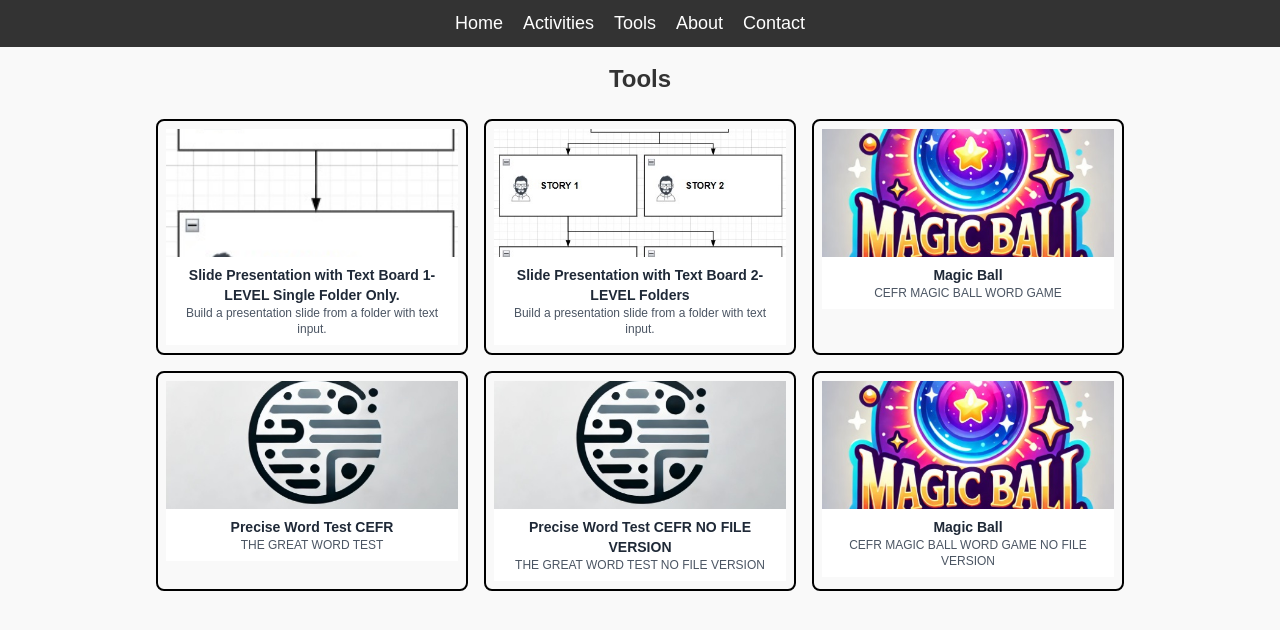
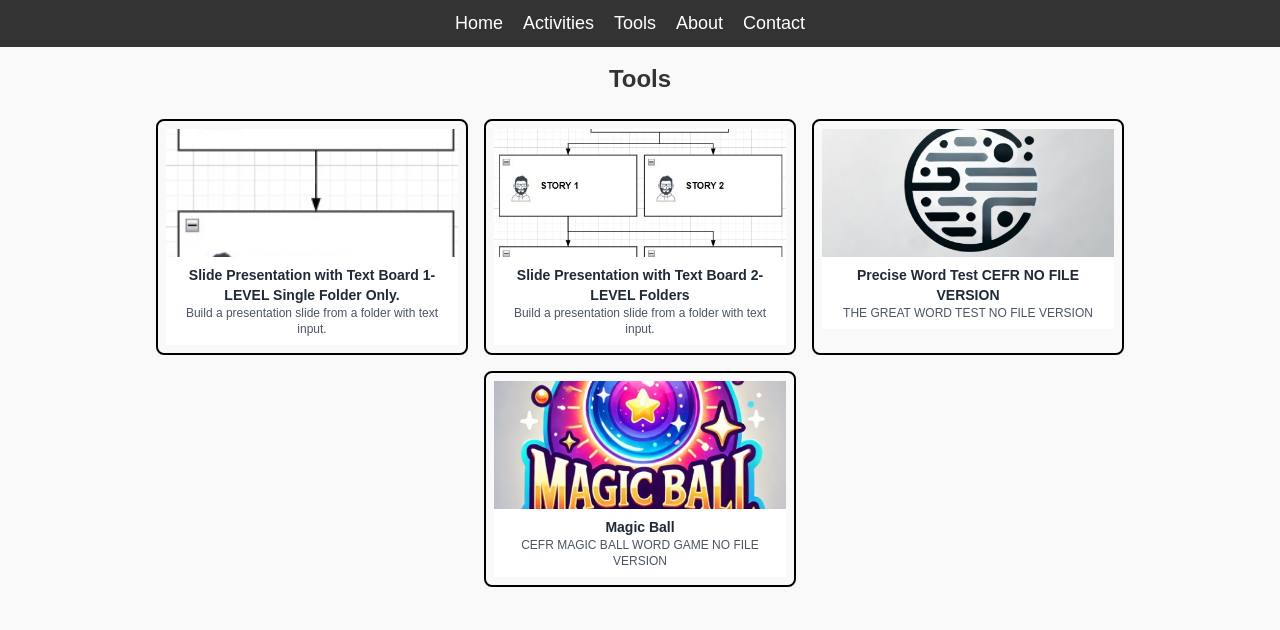
Before and after one commit to teachtudor/main, a Next.js app: page /Tools in a window 1280 px wide. Shown: the top 630 px of the page. Built offline with nearby package versions, Linux system fonts and the light colour scheme.

Commit message:
updating tools page eliminating blogs 3 and 4

```diff
--- a/src/app/Tools/page.js
+++ b/src/app/Tools/page.js
@@ -21,18 +21,18 @@ const blogPosts = [
     image: "/2level.jpg", // Ensure this is the correct path
     description: "Build a presentation slide from a folder with text input.",
   },
-  {
-    id: 3,
-    title: "Magic Ball",
-    image: "/magicball.jpg", // Ensure this is the correct path
-    description: "CEFR MAGIC BALL WORD GAME",
-  },
-  {
-    id: 4,
-    title: "Precise Word Test CEFR",
-    image: "/wordtest.jpg", // Ensure this is the correct path
-    description: "THE GREAT WORD TEST",
-  },
+  // {
+  //   id: 3,
+  //   title: "Magic Ball",
+  //   image: "/magicball.jpg", // Ensure this is the correct path
+  //   description: "CEFR MAGIC BALL WORD GAME",
+  // },
+  // {
+  //   id: 4,
+  //   title: "Precise Word Test CEFR",
+  //   image: "/wordtest.jpg", // Ensure this is the correct path
+  //   description: "THE GREAT WORD TEST",
+  // },
   {
     id: 5,
     title: "Precise Word Test CEFR NO FILE VERSION",
```
Also changed, not shown: public/GITCODE.TXT.
